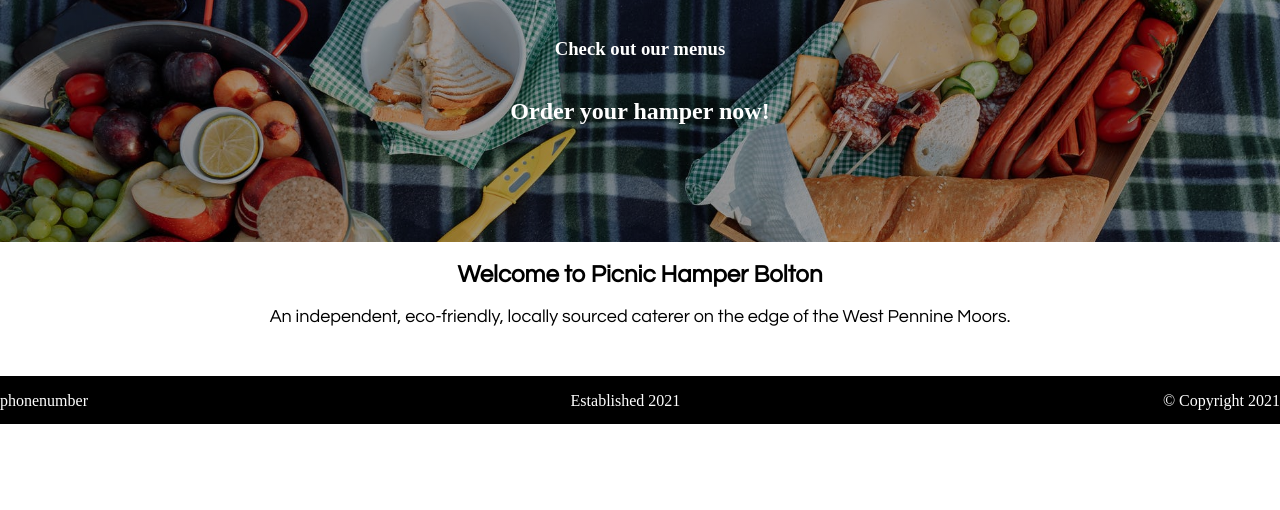
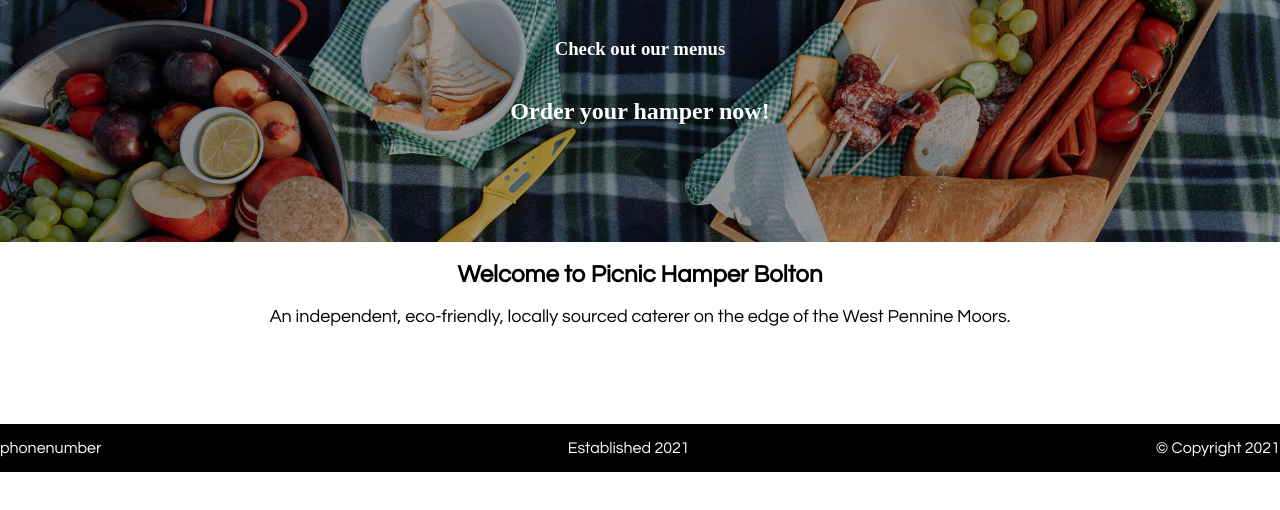
Before and after one commit to Bethashcroft/picnichamper, a plain HTML site: page index.html in a window 1280 px wide. Shown: the part 140-650 px from the top of the page. Drawn offline with Linux system fonts and the light colour scheme.

Commit message:
footer changes

```diff
--- a/picnic.css
+++ b/picnic.css
@@ -57,16 +57,15 @@ a {
 }
 
 #footer {
+  font-family: Century Gothic;
+  width: 100%;
   display: flex;
   background-color: black;
   justify-content: space-between;
-  padding-bottom: 2em;
-  width: 100%;
-  height: 1rem;
 }
 
 #divfoot {
-  padding-top: 2em;
+  padding-top: 5em;
 }
 
 #number,
```
